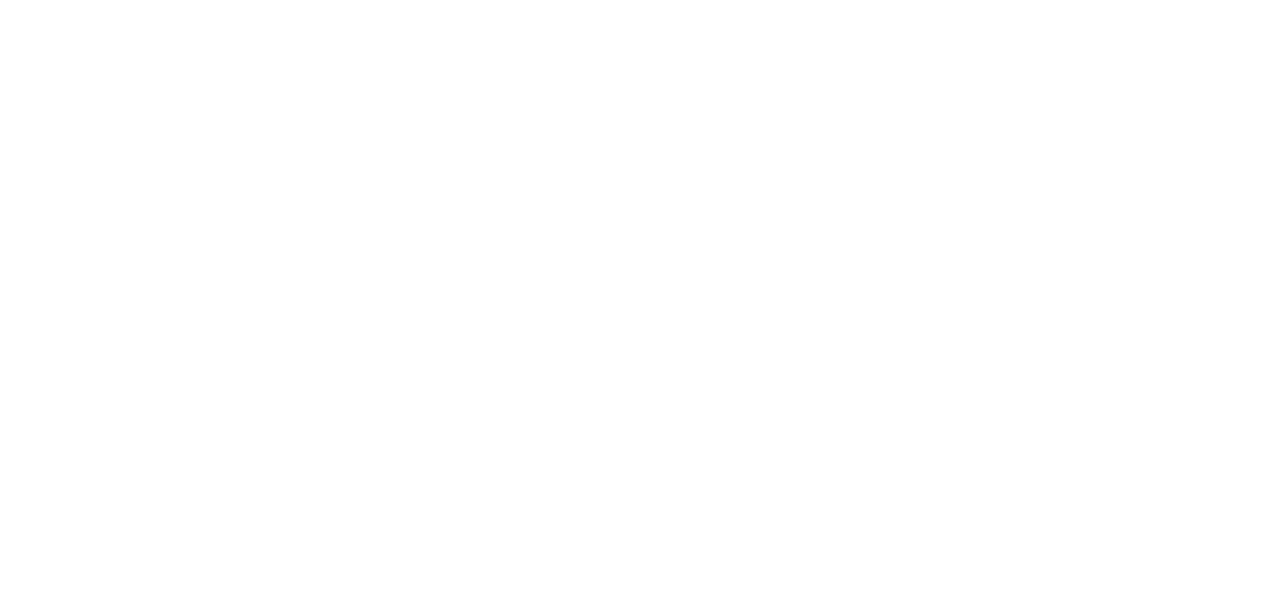
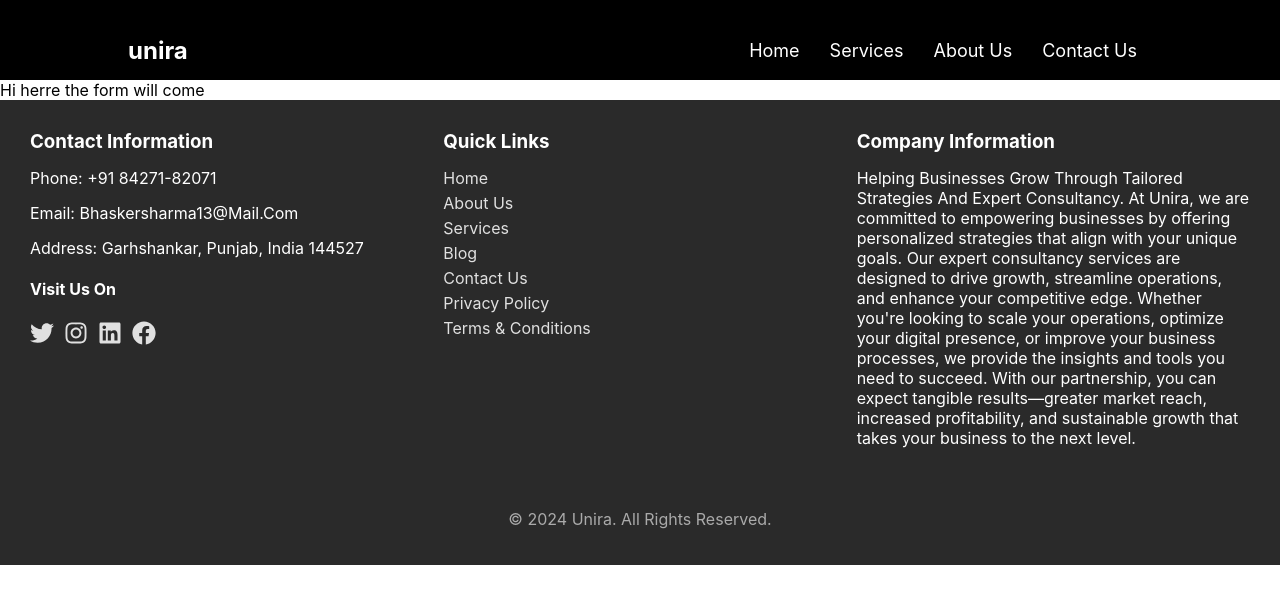
Before and after one commit to bhasker-sharma/unira-website, a React (Create React App) app in the folder react/: page /contactus in a window 1280 px wide. Before the commit this address had no page. Shown: the top 604 px of the page. Built offline with nearby package versions, Linux system fonts and the light colour scheme.

Commit message:
here contact us page is added

```diff
--- a/react/src/App.js
+++ b/react/src/App.js
@@ -1,6 +1,7 @@
 import React from 'react';
 import { BrowserRouter as Router, Routes, Route } from 'react-router-dom';
 import Home from './pages/home/Home';
+import Contactus from './pages/contactus/Contactus';
 
 function App() {
   return (
@@ -8,6 +9,7 @@ function App() {
       <main>
         <Routes>
           <Route path="/" element={<Home />} />
+          <Route path="/contactus" element={<Contactus/>} />
         </Routes>
       </main>
     </Router>
--- /dev/null
+++ b/react/src/pages/contactus/Contactus.jsx
@@ -0,0 +1,20 @@
+import React from "react";
+import Footer from "../../components/footer/Footer";
+import Navbar from "../../components/navbar/Navbar";
+import "./Contactus.css";
+
+
+const Contactus = () => {
+  return (
+    <div className="home">
+        <Navbar />
+    <div className="Bodysection">
+        Hi herre the form will come
+    </div>
+
+      <Footer />
+    </div>
+  );
+};
+
+export default Contactus;
```
Also changed, not shown: react/src/assets/Man chatting remotely with female colleague.png (added), react/src/pages/contactus/Contactus.css (added).
